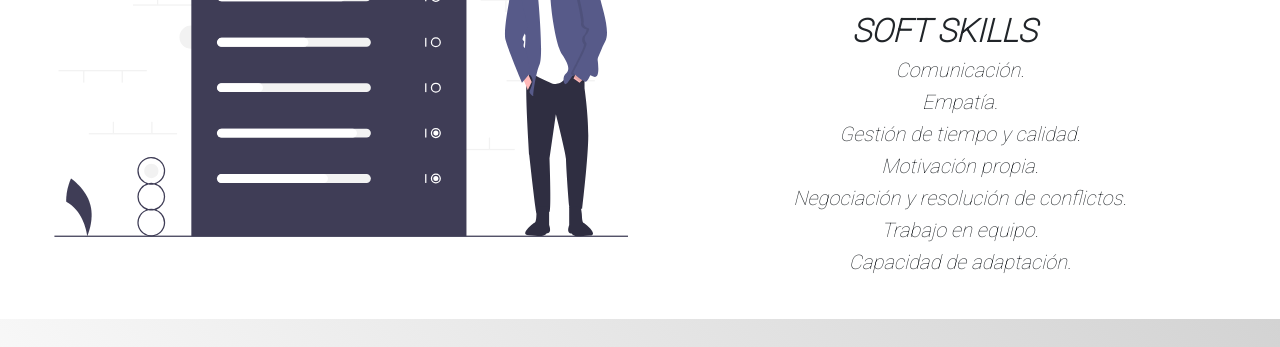
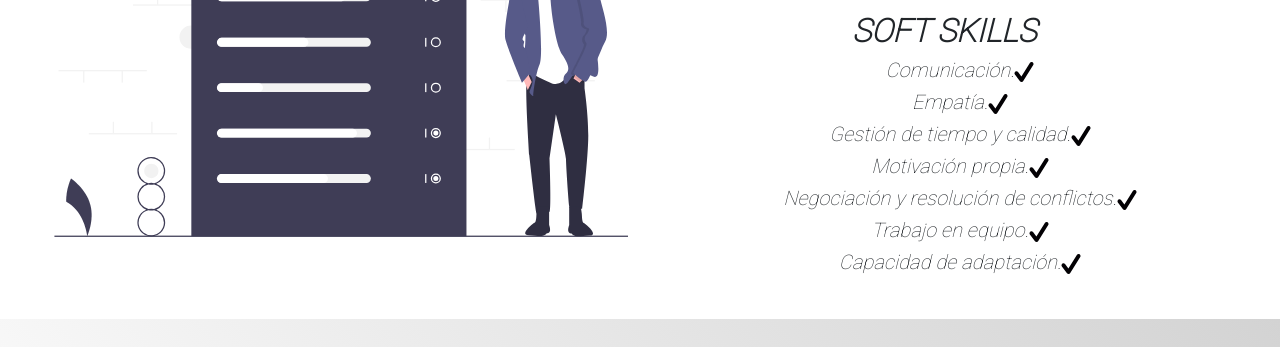
Before and after one commit to lysaguirre/PFLucasYsaguirre, a plain HTML site: page index.html in a window 1280 px wide. Shown: the part 1223-1570 px from the top of the page. Drawn offline with nearby package versions, Linux system fonts and the light colour scheme.

Commit message:
falta SEO y subir

```diff
--- a/estilos.scss
+++ b/estilos.scss
@@ -238,6 +238,7 @@ nav {
         max-width: 1100px;
         padding: 20 20;
         gap: 20;
+        margin: 20 20;
         div{
         background-color: $terceario;
         margin: 20;
--- a/index.html
+++ b/index.html
@@ -21,7 +21,7 @@
   <nav class="navbar navbar-expand-lg navbar-dark  fixed-top" id="barra">
     <div class="container-fluid">
       <a class="navbar-brand" href="#">@Lysaguirre</a>
-      <button class="navbar-toggler" type="button" data-bs-toggle="collapse" data-bs-target="#navbarNavAltMarkup" aria-controls="navbarNavAltMarkup" aria-expanded="false" aria-label="Toggle navigation">
+      <button class="navbar-toggler" type="button" data-bs-toggle="collapse" data-bs-target="#navbarNavAltMarkup" aria-controls="navbarNavAltMarkup" aria-expanded="true" aria-label="Toggle navigation">
         <span class="navbar-toggler-icon"></span>
       </button>
       <div class="collapse navbar-collapse " id="navbarNavAltMarkup">
@@ -53,7 +53,7 @@
      <br> Mi nombre es Lucas Ysaguirre, tengo 25 años. Actualmente recido en Buenos Aires, Argentina.
      <br> <strong>¿Por qué Frontend?</strong>
      <br>
-    Me resulto muy interesante la cantidad de herramientas y tecnologias que hay para poder plasmar ideas.</p>
+    Me resultó muy interesante la cantidad de herramientas y tecnologias que hay para poder plasmar ideas.</p>
   </div>
   </section>
 <!-- SECCION 2 -->
@@ -72,13 +72,13 @@
           </p>
           <h2 class="text-center">SOFT SKILLS</h2>
           <ul>
-          <h5>Comunicación.</h5>
-          <h5>Empatía.</h5>
-          <h5>Gestión de tiempo y calidad.</h5>
-          <h5>Motivación propia.</h5>
-          <h5>Negociación y resolución de conflictos.</h5>
-          <h5>Trabajo en equipo.</h5>
-          <h5>Capacidad de adaptación.</h5>
+          <h5>Comunicación.<img src="svg/check.svg" alt="svg" class="img-fluid" width="20" height="20"></h5>
+          <h5>Empatía.<img src="svg/check.svg" alt="svg" class="img-fluid" width="20" height="20"></h5>
+          <h5>Gestión de tiempo y calidad.<img src="svg/check.svg" alt="svg" class="img-fluid" width="20" height="20"></h5>
+          <h5>Motivación propia.<img src="svg/check.svg" alt="svg" class="img-fluid" width="20" height="20"></h5>
+          <h5>Negociación y resolución de conflictos.<img src="svg/check.svg" alt="svg" class="img-fluid" width="20" height="20"></h5>
+          <h5>Trabajo en equipo.<img src="svg/check.svg" alt="svg" class="img-fluid" width="20" height="20"></h5>
+          <h5>Capacidad de adaptación.<img src="svg/check.svg" alt="svg" class="img-fluid" width="20" height="20"></h5>
           </ul>
         </div>
       </div>
@@ -205,7 +205,7 @@
  <sectiion class="contacto" id="contacto">
   <div class="container-fluid">
 
-    <div class="container-fluid text-center my-auto">
+    <div class="container-fluid text-center my-auto" id="contacto">
       <div class="row">
         <div class="col-lg-6 " id="redes">
           <h1 class="front-text text-center">Contacto</h1>
```
Also changed, not shown: estilos.css, svg/check.svg (added), 1 other file.
